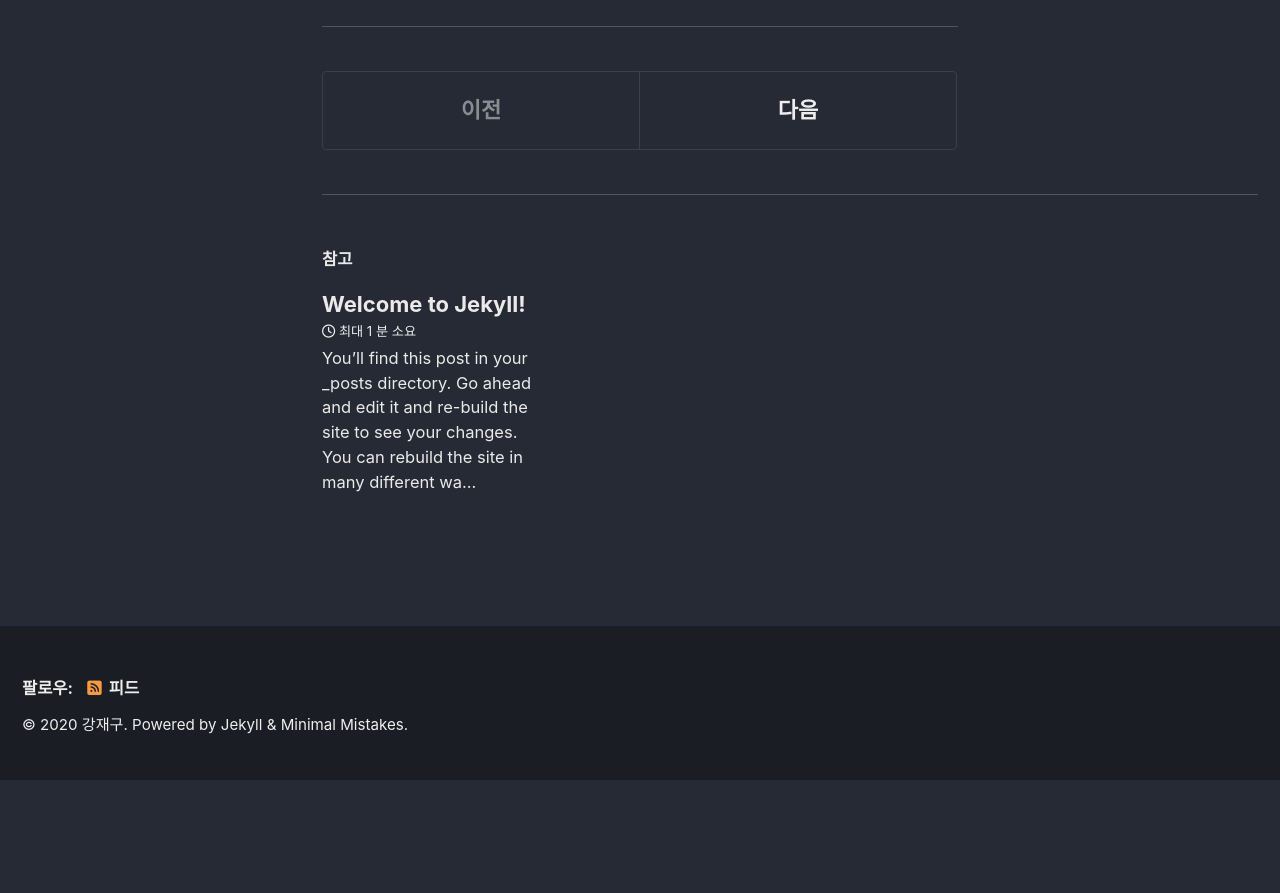
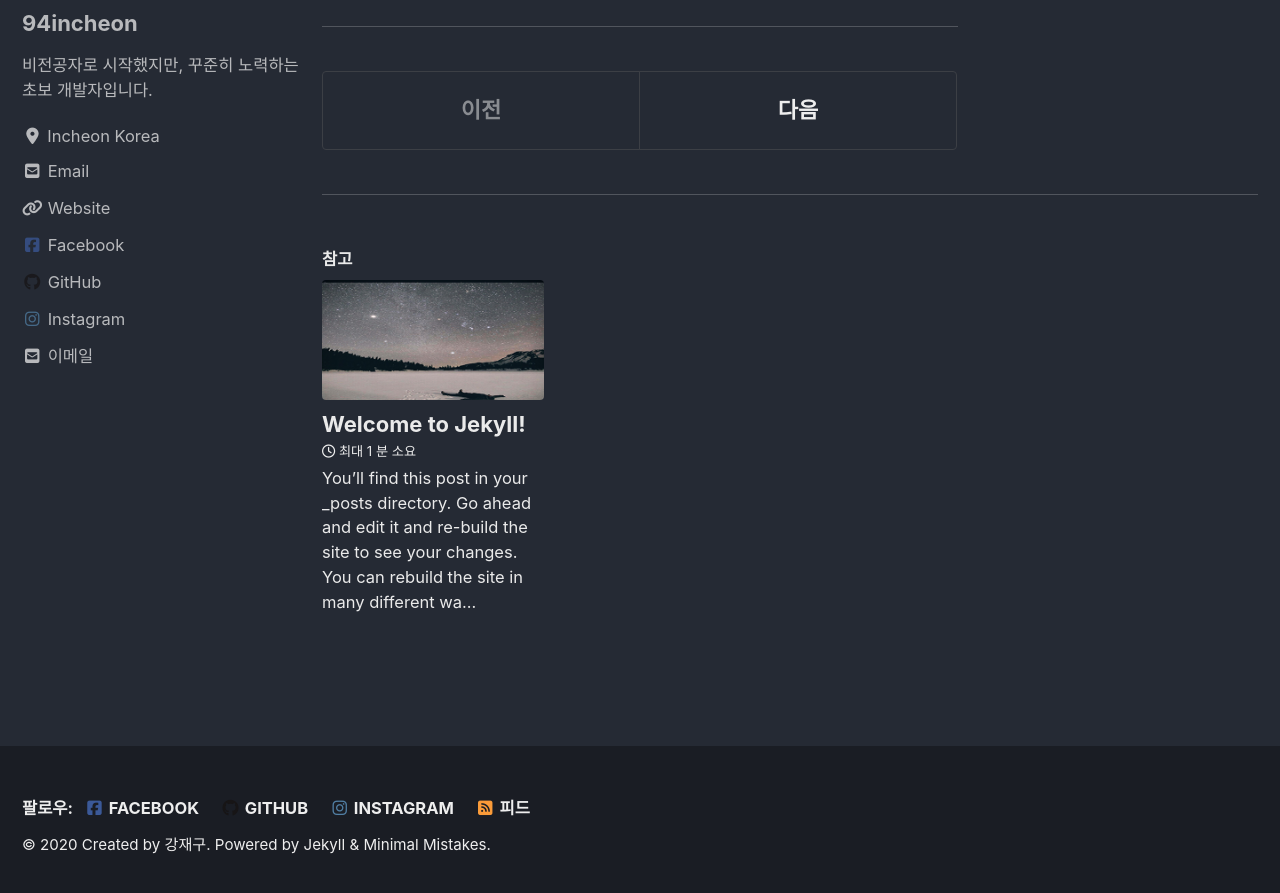
Before and after one commit to renine94/94incheon.github.io, a Jekyll site: the page built from _posts/2020-04-09-첫-포스팅.md, in a window 1280 px wide and 900 px high, scrolled down 858 px. Shown: the top 893 px of the window. Built offline with Jekyll 4.4.1, drawn with Linux system fonts in a browser that asks for light colours; cached includes are drawn as plain includes; nearby versions of some CDN libraries; before the commit the page ends 1638 px from its top, so only the background shows below that; some of the changed text lies outside the part shown.

```diff
--- a/_config.yml
+++ b/_config.yml
@@ -16,16 +16,16 @@ minimal_mistakes_skin    : "dark" # "air", "aqua", "contrast", "dark", "dirt", "
 
 # Site Settings
 locale                   : "ko-KR"
-title                    : "renine94.dev"
+title                    : "94incheon의 블로그"
 title_separator          : "-"
 subtitle                 : # site tagline that appears below site title in masthead
-name                     : "강재구"
+name                     : "Created by 강재구"
 description              : "renine94의 블로그 모험"
-url                      : # the base hostname & protocol for your site e.g. "https://mmistakes.github.io"
+url                      : "https://94incheon.github.io"
 baseurl                  : # the subpath of your site, e.g. "/blog"
 repository               : # GitHub username/repo-name e.g. "mmistakes/minimal-mistakes"
-teaser                   : # path of fallback teaser image, e.g. "/assets/images/500x300.png"
-logo                     : # path of logo image to display in the masthead, e.g. "/assets/images/88x88.png"
+teaser                   : "/assets/images/500x300.jpg"
+logo                     : "/assets/images/88x88.png"
 masthead_title           : # overrides the website title displayed in the masthead, use " " for no title
 # breadcrumbs            : false # true, false (default)
 words_per_minute         : 200
@@ -75,7 +75,7 @@ facebook:
   username               :
   app_id                 :
   publisher              :
-og_image                 : # Open Graph/Twitter default site image
+og_image                 : "/assets/images/88x88.jpg"
 # For specifying social profiles
 # - https://developers.google.com/structured-data/customize/social-profiles
 social:
@@ -93,30 +93,30 @@ analytics:
 
 # Site Author
 author:
-  name             : "Your Name"
-  avatar           : # path of avatar image, e.g. "/assets/images/bio-photo.jpg"
-  bio              : "I am an **amazing** person."
-  location         : "Somewhere"
-  email            :
+  name             : "94incheon"
+  avatar           : "/assets/images/88x88.jpg"
+  bio              : "비전공자로 시작했지만, 꾸준히 노력하는 초보 개발자입니다."
+  location         : "Incheon Korea"
+  email            : "renine94.dev@gmail.com"
   links:
     - label: "Email"
       icon: "fas fa-fw fa-envelope-square"
-      # url: mailto:your.name@email.com
+      url: mailto:renine94.dev@gmail.com
     - label: "Website"
       icon: "fas fa-fw fa-link"
-      # url: "https://your-website.com"
+      url: "https://94incheon.github.io/"
     - label: "Twitter"
       icon: "fab fa-fw fa-twitter-square"
       # url: "https://twitter.com/"
     - label: "Facebook"
       icon: "fab fa-fw fa-facebook-square"
-      # url: "https://facebook.com/"
+      url: "https://www.facebook.com/profile.php?id=100003632484720"
     - label: "GitHub"
       icon: "fab fa-fw fa-github"
-      # url: "https://github.com/"
+      url: "https://github.com/94incheon"
     - label: "Instagram"
       icon: "fab fa-fw fa-instagram"
-      # url: "https://instagram.com/"
+      url: "https://www.instagram.com/kjaegu9771/?hl=ko"
 
 # Site Footer
 footer:
@@ -126,10 +126,10 @@ footer:
       # url:
     - label: "Facebook"
       icon: "fab fa-fw fa-facebook-square"
-      # url:
+      url: "https://www.facebook.com/profile.php?id=100003632484720"
     - label: "GitHub"
       icon: "fab fa-fw fa-github"
-      # url:
+      url: "https://github.com/94incheon"
     - label: "GitLab"
       icon: "fab fa-fw fa-gitlab"
       # url:
@@ -138,7 +138,7 @@ footer:
       # url:
     - label: "Instagram"
       icon: "fab fa-fw fa-instagram"
-      # url:
+      url: "https://www.instagram.com/kjaegu9771/?hl=ko"
 
 
 # Reading Files
@@ -207,9 +207,9 @@ sass:
 
 # Outputting
 permalink: /:categories/:title/
-paginate: 5 # amount of posts to show
+paginate: 5 # 첫 페이지에 보여줄 최근 게시물 수
 paginate_path: /page:num/
-timezone: # https://en.wikipedia.org/wiki/List_of_tz_database_time_zones
+timezone: Asia/Seoul # https://en.wikipedia.org/wiki/List_of_tz_database_time_zones
 
 
 # Plugins (previously gems:)
@@ -279,3 +279,15 @@ defaults:
       comments: # true
       share: true
       related: true
+
+  # _pages
+  - scope:
+      path: ""
+      type: pages
+    values:
+      layout: single
+      author_profile: true
+      read_time: false
+      comments: false
+      share: true
+      related: false
```
Also changed, not shown: _posts/2020-04-09-첫-포스팅.md (renamed from _posts/2020-04-09-첫_포스팅.md), assets/images/500x300.jpg (added), assets/images/88x88.jpg (added).
